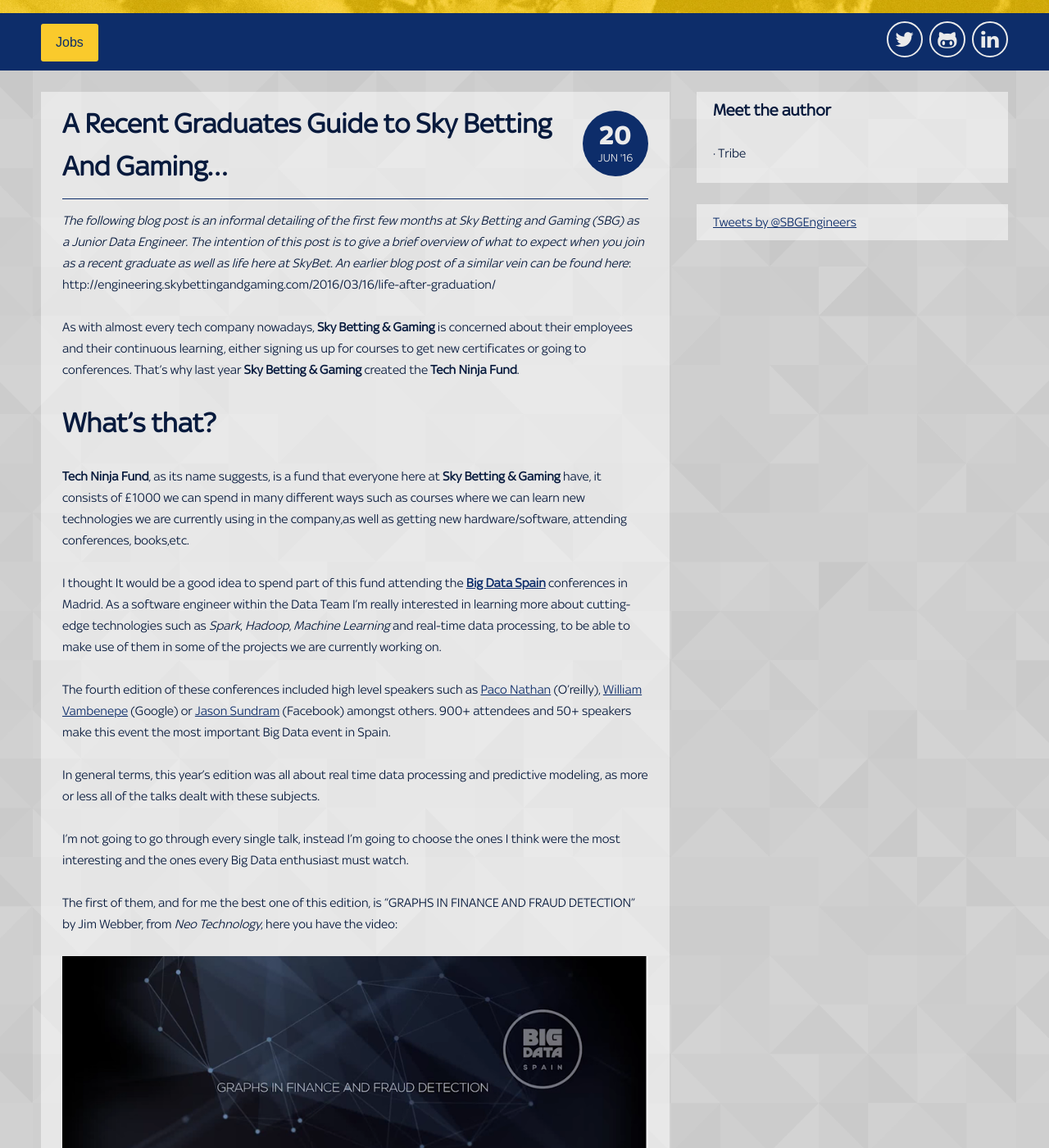
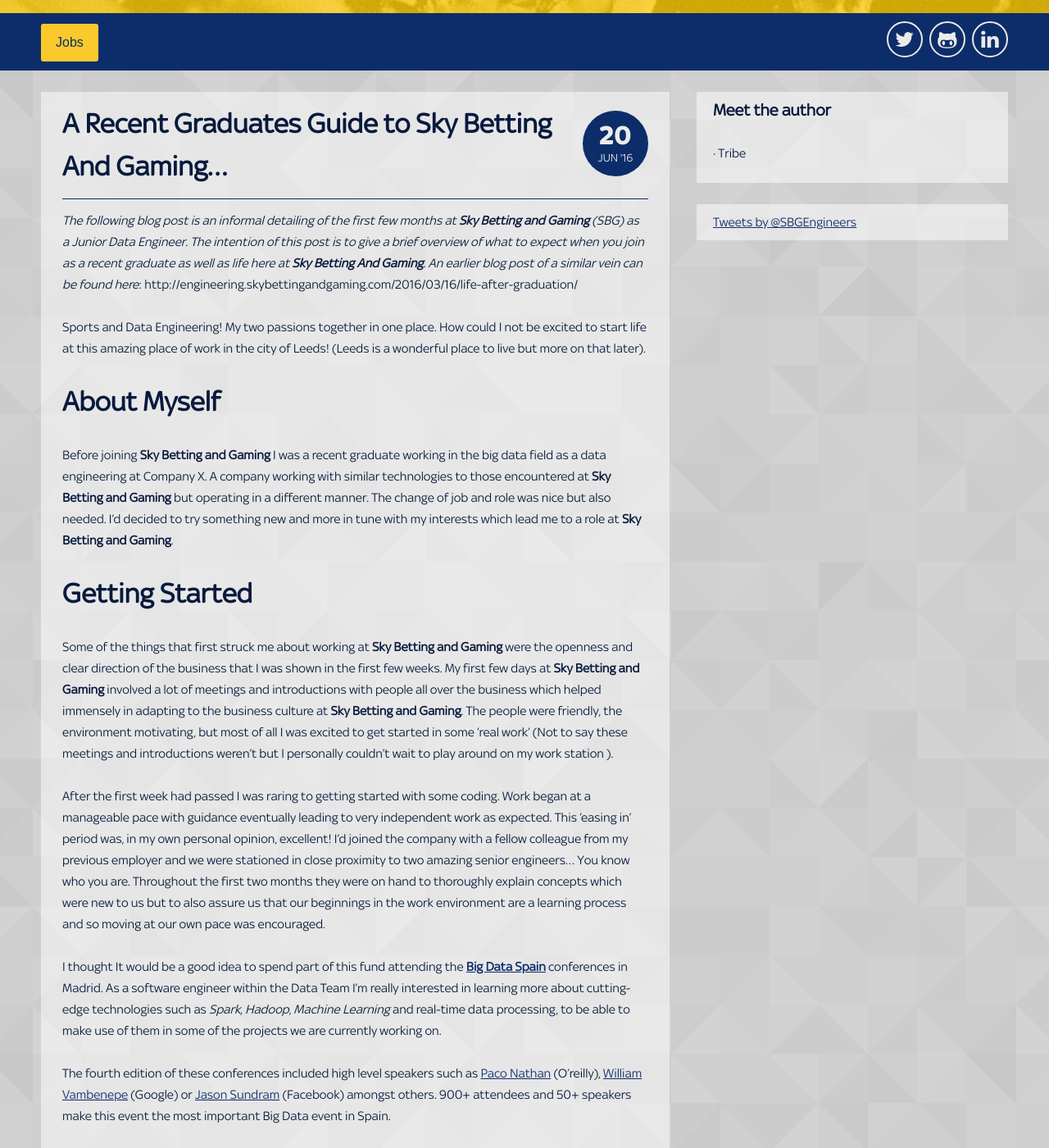
Before and after one commit to skybet/skybet.github.io, a Jekyll site: the page built from _posts/2016-06-20-recent-graduate-at-skybet.md, in a window 1280 px wide and 1400 px high, scrolled down 334 px. Shown: the whole window at 82% size. Built offline with Jekyll 4.4.1, drawn with Linux system fonts in a browser that asks for light colours; nearby versions of some CDN libraries; some web fonts are replaced; comment, search, counter and statistics services are not loaded.

Commit message:
Update 2016-06-20-recent-graduate-at-skybet.md

```diff
--- a/_posts/2016-06-20-recent-graduate-at-skybet.md
+++ b/_posts/2016-06-20-recent-graduate-at-skybet.md
@@ -9,16 +9,22 @@
 ---
 
 <a name="english"></a>
-_The following blog post is an informal detailing of the first few months at Sky Betting and Gaming (SBG) as a Junior Data Engineer. The intention of this post is to give a brief overview of what to expect when you join as a recent graduate as well as life here at SkyBet. An earlier blog post of a similar vein can be found
+_The following blog post is an informal detailing of the first few months at **Sky Betting and Gaming** (SBG) as a Junior Data Engineer. The intention of this post is to give a brief overview of what to expect when you join as a recent graduate as well as life here at **Sky Betting And Gaming**. An earlier blog post of a similar vein can be found
 here_:
 http://engineering.skybettingandgaming.com/2016/03/16/life-after-graduation/
 
 
-As with almost every tech company nowadays, **Sky Betting & Gaming** is concerned about their employees and their continuous learning, either signing us up for courses to get new certificates or going to conferences.
-That's why last year **Sky Betting & Gaming** created the **Tech Ninja Fund**.
+Sports and Data Engineering! My two passions together in one place. How could I not be excited to start life at this amazing place of work in the city of Leeds! (Leeds is a wonderful place to live but more on that later).
 
-# What's that?
-**Tech Ninja Fund**, as its name suggests, is a fund that everyone here at **Sky Betting & Gaming** have, it consists of £1000 we can spend in many different ways such as courses where we can learn new technologies we are currently using in the company,as well as getting new hardware/software, attending conferences, books,etc.
+
+# About Myself
+Before joining **Sky Betting and Gaming** I was a recent graduate working in the big data field as a data engineering at Company X. A company working with similar technologies to those encountered at **Sky Betting and Gaming** but operating in a different manner.  The change of job and role was nice but also needed. I’d decided to try something new and more in tune with my interests which lead me to a role at **Sky Betting and Gaming**.
+
+# Getting Started
+Some of the things that first struck me about working at **Sky Betting and Gaming** were the openness and clear direction of the business that I was shown in the first few weeks. My first few days at **Sky Betting and Gaming** involved a lot of meetings and introductions with people all over the business which helped immensely in adapting to the business culture at **Sky Betting and Gaming**. The people were friendly, the environment motivating, but most of all I was excited to get started in some ‘real work’ (Not to say these meetings and introductions weren’t but I personally couldn’t wait to play around on my work station ).
+
+After the first week had passed I was raring to getting started with some coding. Work began at a manageable pace with guidance eventually leading to very independent work as expected. This ‘easing in’ period was, in my own personal opinion, excellent! I’d joined the company with a fellow colleague from my previous employer and we were stationed in close proximity to two amazing senior engineers… You know who you are. Throughout the first two months they were on hand to thoroughly explain concepts which were new to us but to also assure us that our beginnings in the work environment are a learning process and so moving at our own pace was encouraged.
+
 
 I thought It would be a good idea to spend part of this fund attending the **[Big Data Spain](http://www.bigdataspain.org/)** conferences in Madrid. As a software engineer within the Data Team I'm really interested in learning more about cutting-edge technologies such as _Spark_, _Hadoop_, _Machine Learning_ and real-time data processing, to be able to make use of them in some of the projects we are currently working on.
 
```
